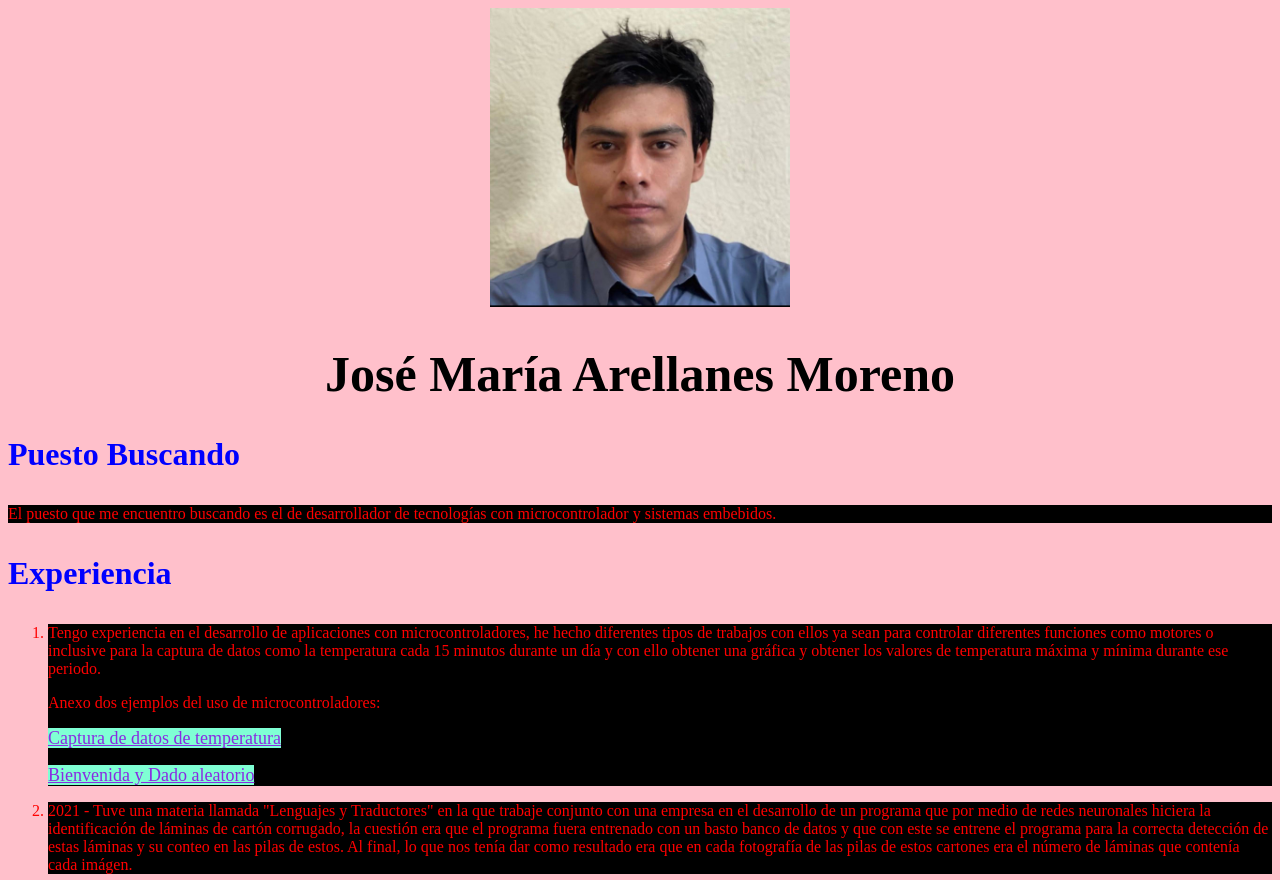
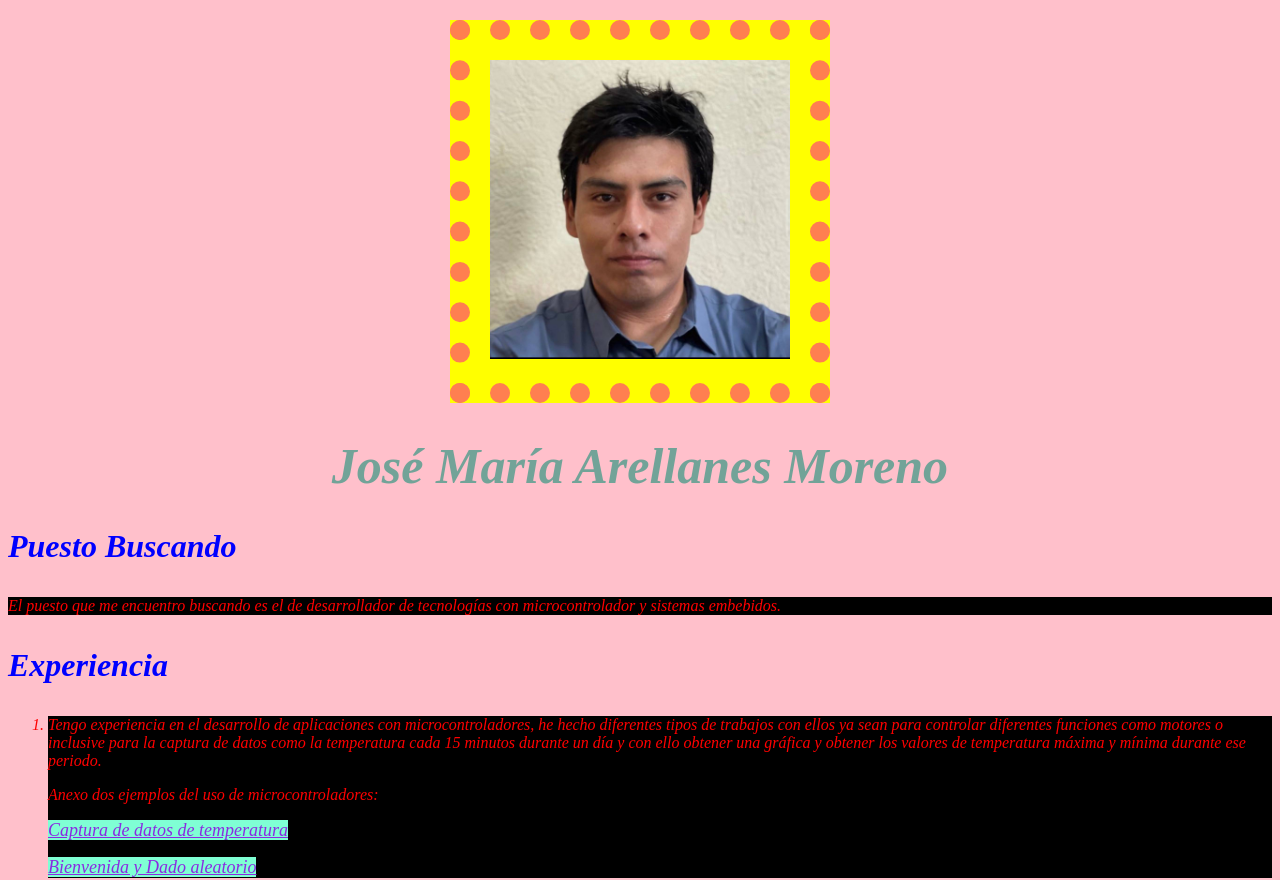
Before and after one commit to JoseAre006/Laboratorio2, a plain HTML site: page index.html in a window 1280 px wide. Shown: the top 880 px of the page. Drawn offline with Linux system fonts and the light colour scheme.

Commit message:
Código final laboratorio 2

```diff
--- a/Estilo.css
+++ b/Estilo.css
@@ -1,29 +1,46 @@
-h1{font-size: 50px;}
+h1{
+    font-style: italic;
+    font-size: 50px;
+    color: rgba(20, 143, 119, 0.6);
+}
 
 body {background: pink;}
 
 h3{
-    font-size: xx-large;
+    font-style: oblique;
+    font-size: 2em;
     color: blue;
 }
 p{
+    font-style: oblique;
     background-color: black;
     color:red;
 }
 
 li{
+    font-style: oblique;
     background-color: black;
     color:red;
 }
 
 p a{
+    font-style: oblique;
     font-size: large;
     background-color: aquamarine;
     color: blueviolet;
 }
 
 .facebook{
+    font-style: oblique;
     font-size: x-large;
     background-color: rosybrown;
     color:greenyellow;
 }
+div{
+    width: 300px;
+    padding: 20px;
+    background-color: yellow;
+    margin: 20px 50px;
+    border: 20px dotted;
+    border-color: coral;
+}
--- a/index.html
+++ b/index.html
@@ -9,9 +9,9 @@
 <link rel="stylesheet" href="Estilo.css">
 <body>
     <center>
-    <img src="Chema.jpg" alt="Foto de José María"
-    width="300"
-    >
+    <div> <img src="Chema.jpg" alt="Foto de José María"
+        width="300"
+        ></div>
     <h1>José María Arellanes Moreno</h1>
 
     </center>
```
